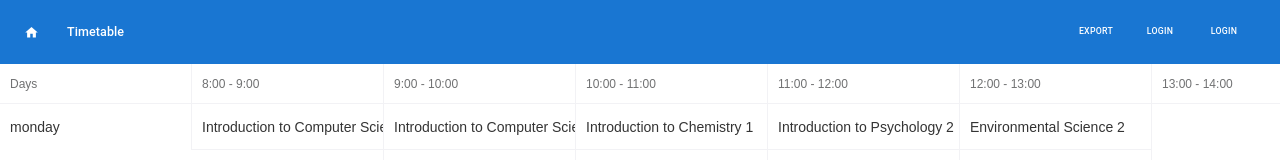
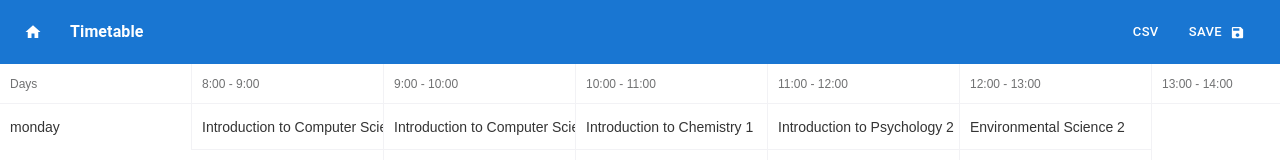
Before and after one commit to BamboTims/timetable-generator, a React (Vite) app: page /create/new in a window 1280 px wide. Shown: the top 160 px of the page. Built offline with nearby package versions, Linux system fonts and the light colour scheme; a web font is replaced by a local one.

Commit message:
csv update

```diff
--- a/src/Components/Nav/nav.jsx
+++ b/src/Components/Nav/nav.jsx
@@ -4,10 +4,11 @@ import Toolbar from "@mui/material/Toolbar";
 import Typography from "@mui/material/Typography";
 import Button from "@mui/material/Button";
 import IconButton from "@mui/material/IconButton";
+import SaveIcon from "@mui/icons-material/Save";
 import HomeSharpIcon from "@mui/icons-material/HomeSharp";
 import { useNavigate } from "react-router-dom";
 
-export default function ButtonAppBar() {
+export default function ButtonAppBar({ handleDownloadCsv }) {
   const navigate = useNavigate();
 
   return (
@@ -22,14 +23,31 @@ export default function ButtonAppBar() {
             sx={{ mr: 2 }}
             onClick={() => navigate("/")}
           >
-            <HomeSharpIcon />
+            <HomeSharpIcon sx={{ fontSize: 18 }} />
           </IconButton>
-          <Typography variant="h6" component="div" sx={{ flexGrow: 1 }}>
+          <Typography
+            variant="h6"
+            component="div"
+            sx={{ flexGrow: 1, fontSize: 16, fontWeight: 600 }}
+          >
             Timetable
           </Typography>
-          <Button color="inherit">Export</Button>
-          <Button color="inherit">Login</Button>
-          <Button color="inherit">Login</Button>
+          <Button
+            onClick={handleDownloadCsv}
+            color="inherit"
+            size="large"
+            sx={{ fontSize: 13 }}
+          >
+            CSV
+          </Button>
+          <Button
+            color="inherit"
+            size="large"
+            sx={{ fontSize: 13, display: "flex", alignItems: "center" }}
+          >
+            Save
+            <SaveIcon sx={{ ml: 1 }} />
+          </Button>
         </Toolbar>
       </AppBar>
     </Box>
--- a/src/screens/Table/Table.jsx
+++ b/src/screens/Table/Table.jsx
@@ -10,8 +10,8 @@ import {
   times,
   transformTimeTable,
 } from "../../test/testData";
+import { makeCsvData } from "../../utils/utils";
 import NavBar from "../../Components/Nav/nav";
-
 const bodyWidth = outerWidth;
 
 const TableScreen = () => {
@@ -19,7 +19,36 @@ const TableScreen = () => {
   const [dataList, setDataList] = useState([]);
   const { courses, venues } = useCourses();
 
-  console.log(courses, venues);
+  const downloadAsCsv = (columns, data, filename) => {
+    const csvData = makeCsvData(columns, data);
+    const csvFile = new Blob([csvData], { type: "text/csv" });
+    const downloadLink = document.createElement("a");
+
+    downloadLink.display = "none";
+    downloadLink.download = filename;
+    downloadLink.href = window.URL.createObjectURL(csvFile);
+    document.body.appendChild(downloadLink);
+    downloadLink.click();
+    document.body.removeChild(downloadLink);
+  };
+
+  const handleDownloadCsv = () => {
+    const columns = [
+      { accessor: (item) => item.day, name: "Day" },
+      { accessor: (item) => item[8], name: "8:00 - 9:00" },
+      { accessor: (item) => item[9], name: "9:00 - 10:00" },
+      { accessor: (item) => item[10], name: "10:00 - 11:00" },
+      { accessor: (item) => item[11], name: "11:00 - 12:00" },
+      { accessor: (item) => item[12], name: "12:00 - 13:00" },
+      { accessor: (item) => item[13], name: "13:00 - 14:00" },
+      { accessor: (item) => item[14], name: "14:00 - 15:00" },
+      { accessor: (item) => item[15], name: "15:00 - 16:00" },
+      { accessor: (item) => item[16], name: "16:00 - 17:00" },
+      { accessor: (item) => item[17], name: "17:00 - 18:00" },
+    ];
+
+    downloadAsCsv(columns, dataList, "table");
+  };
 
   useEffect(() => {
     const timetable = createTimeTable(courses, venues);
@@ -49,7 +78,7 @@ const TableScreen = () => {
 
   return (
     <>
-      <NavBar />
+      <NavBar handleDownloadCsv={handleDownloadCsv} />
       <Table
         data={dataList}
         autoHeight={true}
--- /dev/null
+++ b/src/utils/utils.js
@@ -0,0 +1,32 @@
+const escapeCsvCell = (cell) => {
+  if (cell == null) {
+    return "";
+  }
+  const sc = cell.toString().trim();
+  if (sc === "" || sc === '""') {
+    return sc;
+  }
+  if (
+    sc.includes('"') ||
+    sc.includes(",") ||
+    sc.includes("\n") ||
+    sc.includes("\r")
+  ) {
+    return '"' + sc.replace(/"/g, '""') + '"';
+  }
+  return sc;
+};
+
+const makeCsvData = (columns, data) => {
+  return data.reduce((csvString, rowItem) => {
+    return (
+      csvString +
+      columns
+        .map(({ accessor }) => escapeCsvCell(accessor(rowItem)))
+        .join(",") +
+      "\r\n"
+    );
+  }, columns.map(({ name }) => escapeCsvCell(name)).join(",") + "\r\n");
+};
+
+export { makeCsvData };
```
